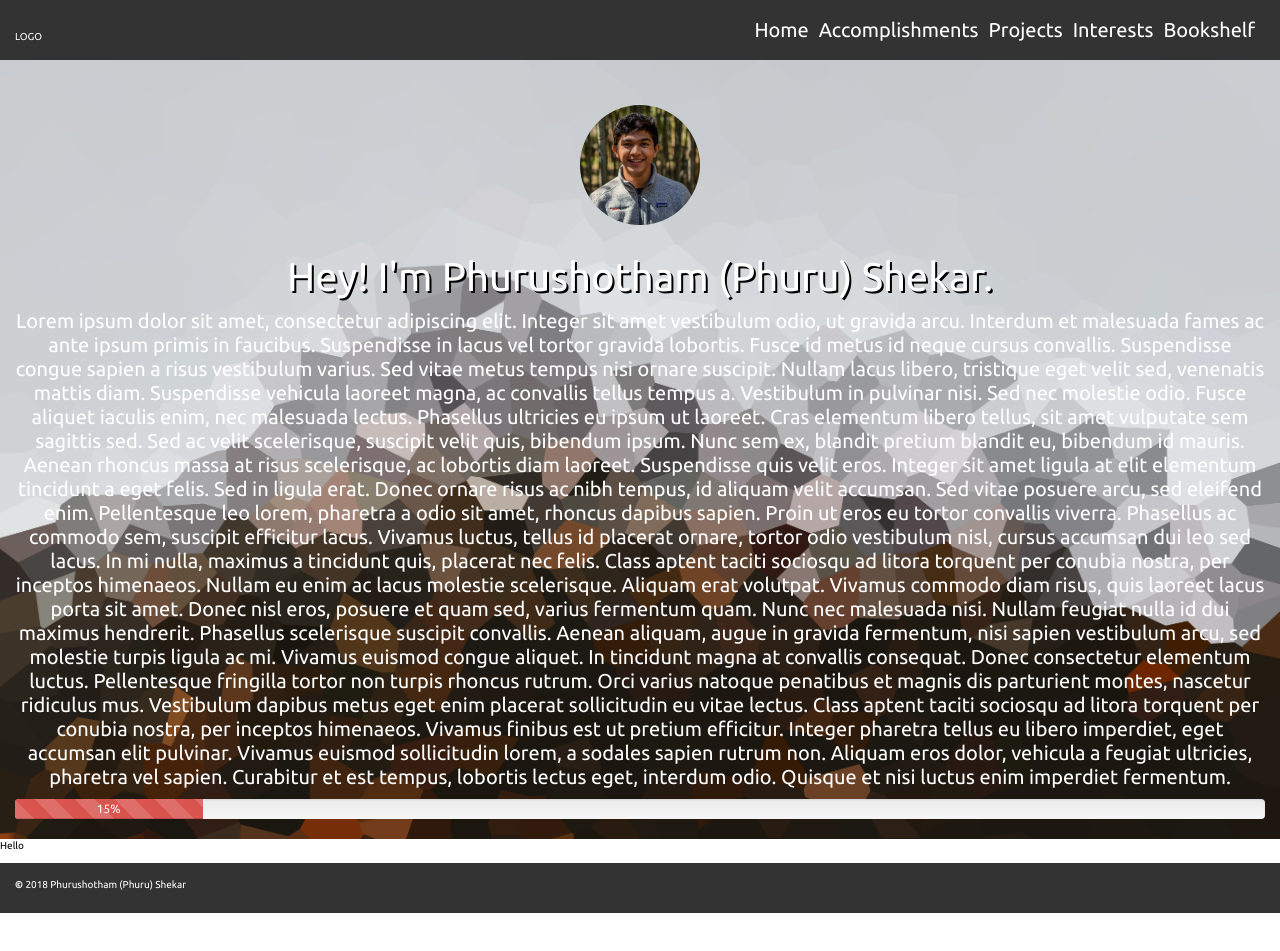
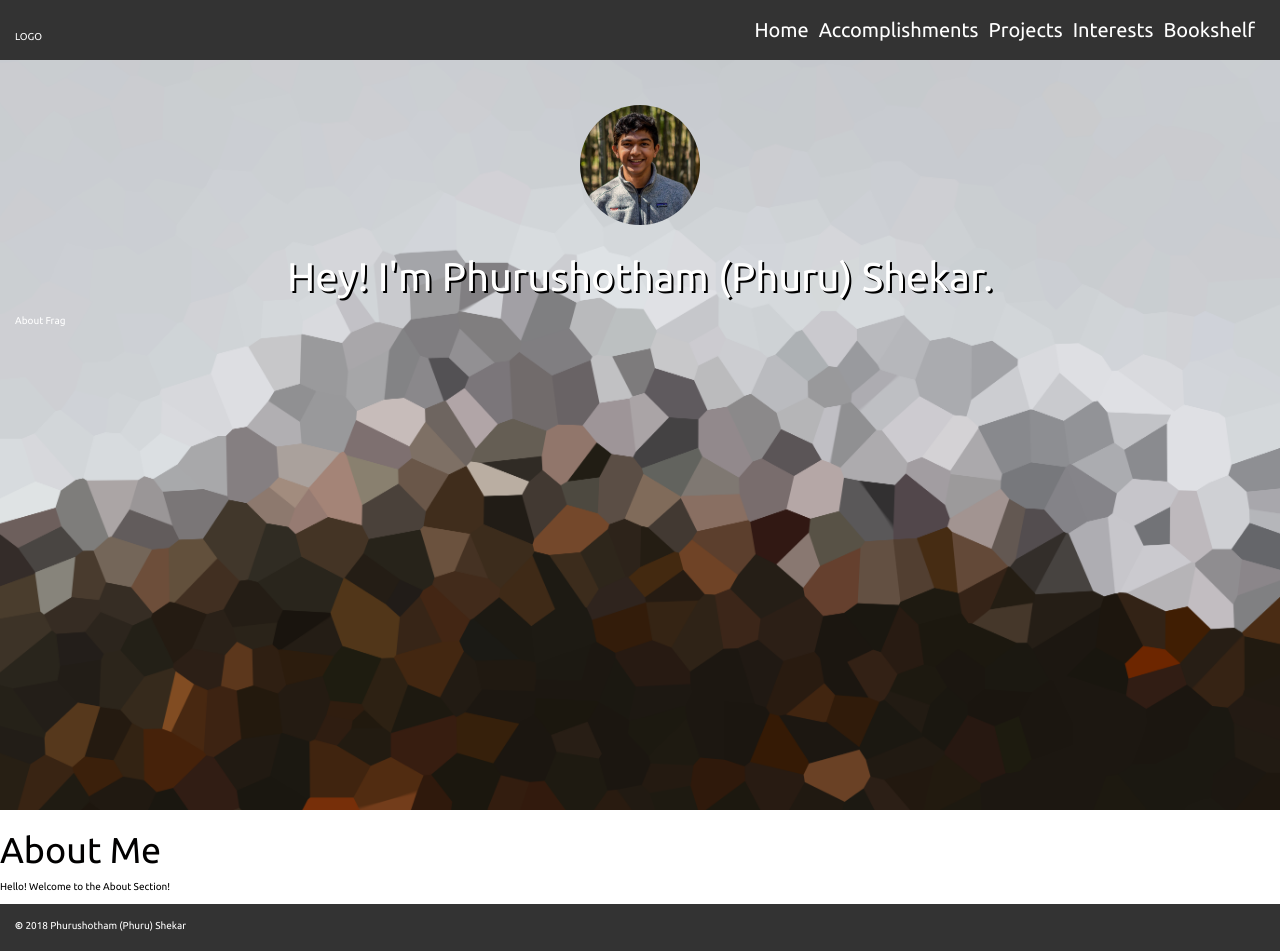
Before and after one commit to PhuruShekar/PhuruShekar.github.io, a React (Create React App) app: page /#/ in a window 1280 px wide. Shown: the top 951 px of the page. Before the commit the page ends 913 px from the top, so only its background shows below. Built offline with nearby package versions, Linux system fonts and the light colour scheme.

Commit message:
trying to get hashlink working
trying to get hashlink working

```diff
--- a/package.json
+++ b/package.json
@@ -17,6 +17,7 @@
     "react-device-detect": "^1.5.8",
     "react-dom": "^16.4.1",
     "react-router-dom": "^4.3.1",
+    "react-router-hash-link": "^1.2.0",
     "react-scripts": "1.1.4"
   },
   "scripts": {
--- a/src/Assets/css/default.css
+++ b/src/Assets/css/default.css
@@ -85,6 +85,7 @@ header {
   background-position: center;
   background-attachment: fixed;
   background-repeat: no-repeat;
+  height: 750px;
   color: #ffffff; }
 
 main {
@@ -148,6 +149,13 @@ main {
     text-align: center; }
   main a {
     color: #ffffff; }
+  main Route .fa-angle-down {
+    padding: 10px 15px;
+    color: #fff;
+    border: 2px solid #b4b4b4;
+    border-radius: 50%;
+    font-size: 24px;
+    margin-top: 100px; }
 
 footer {
   position: relative;
--- a/src/Assets/scss/default.scss
+++ b/src/Assets/scss/default.scss
@@ -68,6 +68,7 @@ header {
     background-position: center;
     background-attachment: fixed;
     background-repeat: no-repeat;
+    height: 750px;
     color:$white;
 
 }
@@ -133,6 +134,17 @@ main {
         color: $white;
     }
 
+    Route{
+        .fa-angle-down {
+            padding: 10px 15px;
+            color: #fff;
+            border: 2px solid #b4b4b4;
+            border-radius: 50%;
+            font-size: 24px;
+            margin-top: 100px;
+        }
+    }
+
 }
 
 footer {
--- a/src/components/pages/homePage.js
+++ b/src/components/pages/homePage.js
@@ -1,6 +1,13 @@
 import React, { Component } from 'react';
 import {ProgressBar} from 'react-bootstrap/lib';
 import me from '../../Assets/img/me.jpg';
+import {
+    HashRouter as Router,
+    Route,
+    Link as Linky
+  }   from 'react-router-dom' ;
+
+  import { HashLink as Link } from 'react-router-hash-link';
 
 class HomePage extends Component {
   render() {
@@ -20,17 +27,8 @@ class HomePage extends Component {
                         Hey! I'm Phurushotham (Phuru) Shekar.
                     </h1>
 
-                    <p>
-                        Lorem ipsum dolor sit amet, consectetur adipiscing elit. Integer sit amet vestibulum odio, ut gravida arcu. Interdum et malesuada fames ac ante ipsum primis in faucibus. Suspendisse in lacus vel tortor gravida lobortis. Fusce id metus id neque cursus convallis. Suspendisse congue sapien a risus vestibulum varius. Sed vitae metus tempus nisi ornare suscipit. Nullam lacus libero, tristique eget velit sed, venenatis mattis diam. Suspendisse vehicula laoreet magna, ac convallis tellus tempus a. Vestibulum in pulvinar nisi. Sed nec molestie odio. Fusce aliquet iaculis enim, nec malesuada lectus. Phasellus ultricies eu ipsum ut laoreet.
+                    <Link smooth to="tf-about">About Frag</Link>
 
-                        Cras elementum libero tellus, sit amet vulputate sem sagittis sed. Sed ac velit scelerisque, suscipit velit quis, bibendum ipsum. Nunc sem ex, blandit pretium blandit eu, bibendum id mauris. Aenean rhoncus massa at risus scelerisque, ac lobortis diam laoreet. Suspendisse quis velit eros. Integer sit amet ligula at elit elementum tincidunt a eget felis. Sed in ligula erat. Donec ornare risus ac nibh tempus, id aliquam velit accumsan. Sed vitae posuere arcu, sed eleifend enim. Pellentesque leo lorem, pharetra a odio sit amet, rhoncus dapibus sapien. Proin ut eros eu tortor convallis viverra. Phasellus ac commodo sem, suscipit efficitur lacus. Vivamus luctus, tellus id placerat ornare, tortor odio vestibulum nisl, cursus accumsan dui leo sed lacus. In mi nulla, maximus a tincidunt quis, placerat nec felis. Class aptent taciti sociosqu ad litora torquent per conubia nostra, per inceptos himenaeos. Nullam eu enim ac lacus molestie scelerisque.
-
-                        Aliquam erat volutpat. Vivamus commodo diam risus, quis laoreet lacus porta sit amet. Donec nisl eros, posuere et quam sed, varius fermentum quam. Nunc nec malesuada nisi. Nullam feugiat nulla id dui maximus hendrerit. Phasellus scelerisque suscipit convallis. Aenean aliquam, augue in gravida fermentum, nisi sapien vestibulum arcu, sed molestie turpis ligula ac mi. Vivamus euismod congue aliquet. In tincidunt magna at convallis consequat. Donec consectetur elementum luctus. Pellentesque fringilla tortor non turpis rhoncus rutrum.
-
-                        Orci varius natoque penatibus et magnis dis parturient montes, nascetur ridiculus mus. Vestibulum dapibus metus eget enim placerat sollicitudin eu vitae lectus. Class aptent taciti sociosqu ad litora torquent per conubia nostra, per inceptos himenaeos. Vivamus finibus est ut pretium efficitur. Integer pharetra tellus eu libero imperdiet, eget accumsan elit pulvinar. Vivamus euismod sollicitudin lorem, a sodales sapien rutrum non. Aliquam eros dolor, vehicula a feugiat ultricies, pharetra vel sapien. Curabitur et est tempus, lobortis lectus eget, interdum odio. Quisque et nisi luctus enim imperdiet fermentum.
-                    </p>
-
-                    <ProgressBar active bsStyle="danger" now={"15"} label={"15%"} />
 
                 </main>
 
@@ -39,8 +37,12 @@ class HomePage extends Component {
         </div>
 
         <div id="tf-about">
+
+            <h1>
+            About Me
+            </h1>
             <p>
-            Hello
+            Hello! Welcome to the About Section!
             </p>
         </div>
 
```
Also changed, not shown: 1 other file (tests, documents, lock files or other folders).
